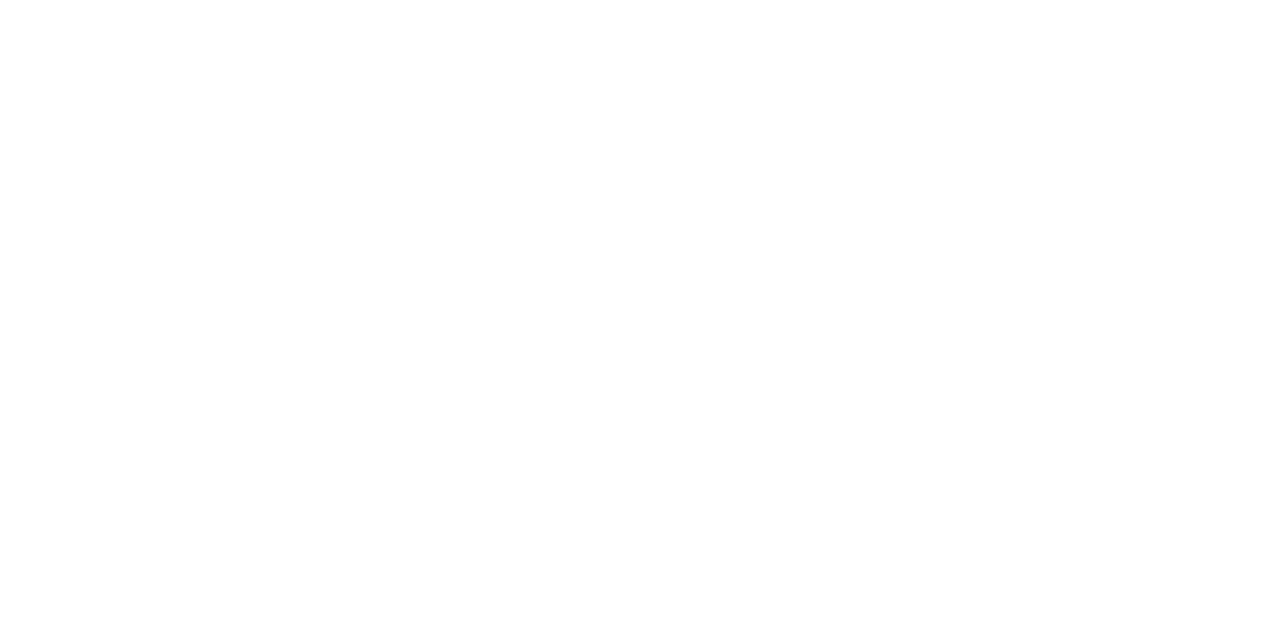
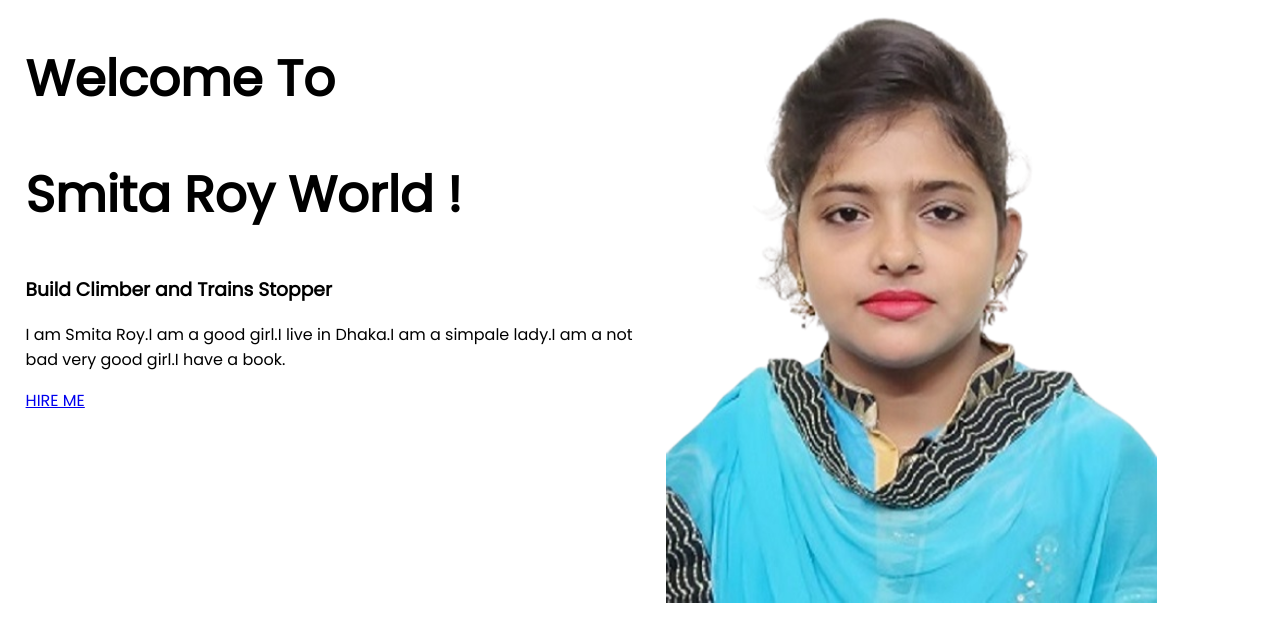
Before and after one commit to smitaroy1/devloper-protfolio, a plain HTML site: page index.html in a window 1280 px wide. Drawn offline with Linux system fonts and the light colour scheme.

Commit message:
top banner added

```diff
--- a/index.html
+++ b/index.html
@@ -5,8 +5,22 @@
     <meta http-equiv="X-UA-Compatible" content="IE=edge">
     <meta name="viewport" content="width=device-width, initial-scale=1.0">
     <title> Smita  Portfolio</title>
+    <link rel="preconnect" href="https://fonts.googleapis.com">
+    <link rel="preconnect" href="https://fonts.gstatic.com" crossorigin>
+    <link href="https://fonts.googleapis.com/css2?family=Poppins&display=swap" rel="stylesheet">
+     <link rel="stylesheet" href="style.css">
 </head>
 <body>
-
+    <section class="top-bammer">
+     <div class="half-width">
+    <h1>Welcome To</h1>
+    <h1> <span class="orange-color"><span>Smita Roy</span> World !</h1>
+    <h3>Build Climber and Trains Stopper</h3>
+    <p>I am Smita Roy.I am a good girl.I live in Dhaka.I am a simpale lady.I am a  not bad very good girl.I  have a book.</p>
+   <a  class="link-button" terget="blank" href="https://www.linkedin.com/feed/">HIRE ME</a>
+</div>
+     <div class="half-width">
+    <img src="images/smita-pic-with-bg.png" alt="">
+    </div>
 </body>
 </html>
--- a/style.css
+++ b/style.css
@@ -0,0 +1,32 @@
+body{
+    font-family: 'Poppins', sans-serif;
+    margin: 0;
+}
+h1{
+    font-size: 50px;
+}
+orange-color{
+     color:orange;
+}
+section{
+    display: flex;
+}
+.half-width{
+    width: 50%;
+    padding-left: 2%;
+}
+.half-width img{
+    width: 80%;
+}banner
+.link-button{
+    text-decoration: none;
+    background-image: linear-gradient(orange,tomato);
+    padding: 10px 40px;
+    color:white ;
+    font-weight: 700;
+    border-radius: 5px;
+}
+.top-banner{
+    background-image: url(images/top-banner.png);
+    background-repeat: no-repeat;
+}
```
Also changed, not shown: images/dream-bg.png (added), images/exp-bg.png (added), images/jhankar.png (added), images/jhankar2.png (added), images/my-bg.png (added), images/my-bg2.png (added), images/smita-pic-with-bg.png (added), images/top-banner.png (added), 7 other files.
